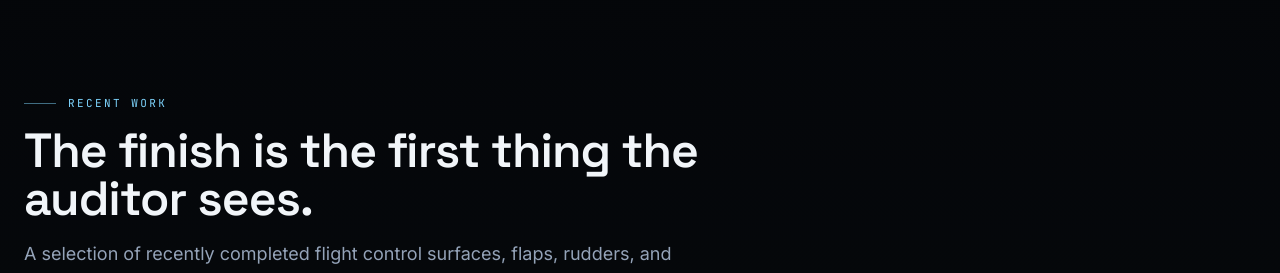
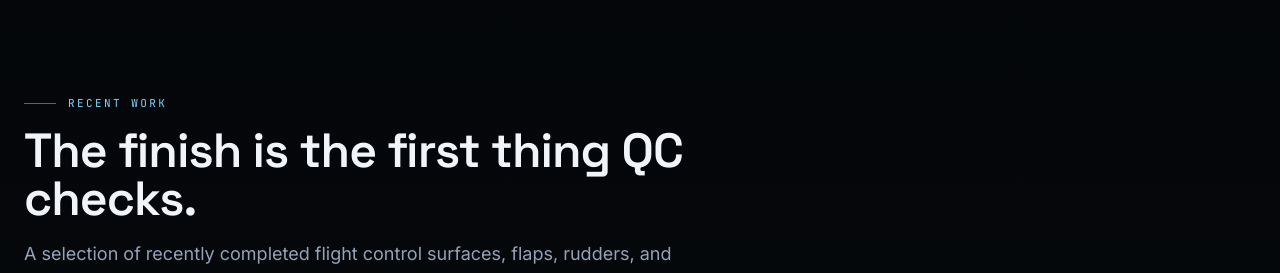
Before and after one commit to drummajon-cpu/FLG-WEB, a Next.js app: page / in a window 1280 px wide. Shown: the part 3580-3853 px from the top of the page. Built offline with nearby package versions, Linux system fonts and the light colour scheme.

Commit message:
Gallery: headline -> 'The finish is the first thing QC checks.'

```diff
--- a/components/Gallery.tsx
+++ b/components/Gallery.tsx
@@ -84,7 +84,7 @@ export default function Gallery() {
       <div className="relative max-w-7xl mx-auto px-6">
         <SectionHeader
           eyebrow="Recent Work"
-          title="The finish is the first thing the auditor sees."
+          title="The finish is the first thing QC checks."
           description="A selection of recently completed flight control surfaces, flaps, rudders, and exhaust components — stripped, repaired, inspected, and released from our South Florida facility."
         />
 
```
